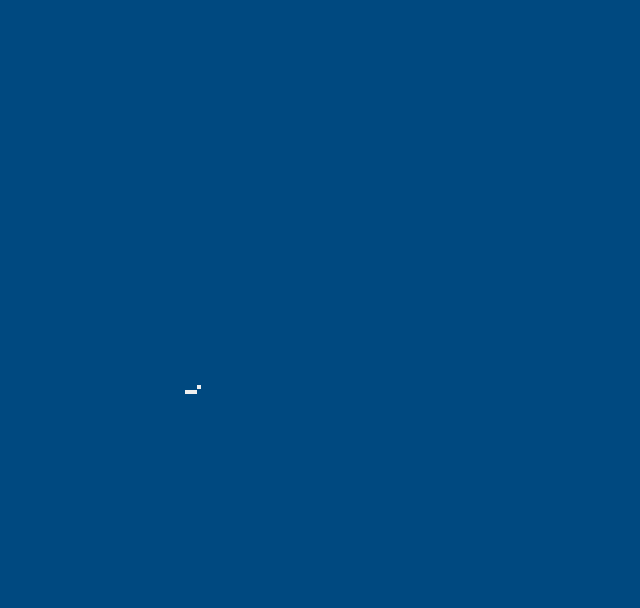
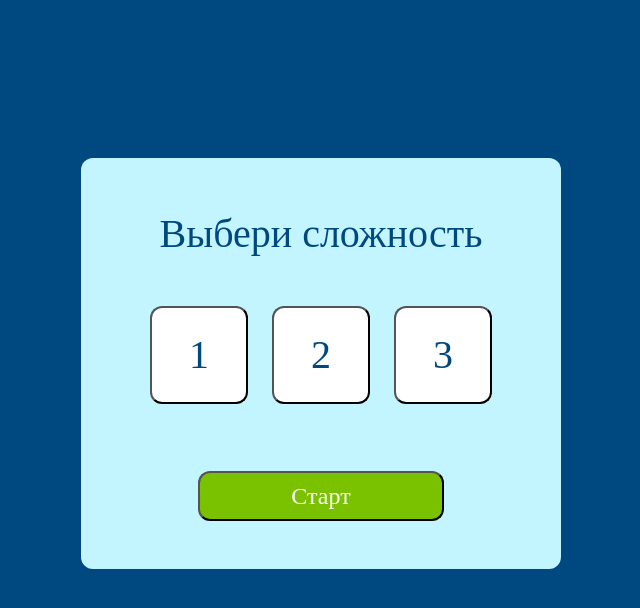
Before and after one commit to DmitryMerzlyakov/couple-of-cards, a plain HTML site: page index.html in a window 1280 px wide. Shown: the whole page, without its empty margins (319-959 px from the left). Drawn offline with Linux system fonts and the light colour scheme.

Commit message:
add style

```diff
--- a/start.js
+++ b/start.js
@@ -6,6 +6,7 @@ function renderStartPage(container) {
 
     const text = document.createElement('h1');
     text.classList.add('choiceForm__text');
+    text.textContent = 'Выбери сложность';
     choiceForm.appendChild(text);
 
     const levelBox = document.createElement('div');
@@ -13,20 +14,25 @@ function renderStartPage(container) {
     choiceForm.appendChild(levelBox);
 
     const levelOne = document.createElement('button');
-    levelOne.classList.add('choiceForm__level');
+    levelOne.classList.add('choiceForm__level-one');
+    levelOne.textContent = '1';
     levelBox.appendChild(levelOne);
 
     const levelTwo = document.createElement('button');
-    levelTwo.classList.add('choiceForm__level');
+    levelTwo.classList.add('choiceForm__level-two');
+    levelTwo.textContent = '2';
     levelBox.appendChild(levelTwo);
 
     const levelThree = document.createElement('button');
-    levelThree.classList.add('choiceForm__level');
+    levelThree.classList.add('choiceForm__level-three');
+    levelThree.textContent = '3';
     levelBox.appendChild(levelThree);
 
+    choiceForm.appendChild(levelBox);
 
     const start = document.createElement('button');
-    text.classList.add('choiceForm__button');
+    start.classList.add('choiceForm__button');
+    start.textContent = 'Старт'
     choiceForm.appendChild(start);
 
     container.appendChild(choiceForm);
--- a/style.scss
+++ b/style.scss
@@ -1,3 +1,26 @@
-.app {
+* {
+    margin: 0;
+    padding: 0;
+}
+
+body {
     background: #004980;
 }
+
+.app {
+    height: 774px;
+    width: 1024px;
+    display: flex;
+    justify-content: center;
+    align-items: center;
+}
+
+.choiceForm {
+    display: flex;
+    justify-content: center;
+    align-items: center;
+    width: 480px;
+    &__levelBox {
+        display: flex;
+    }
+}
```
Also changed, not shown: style.css.
